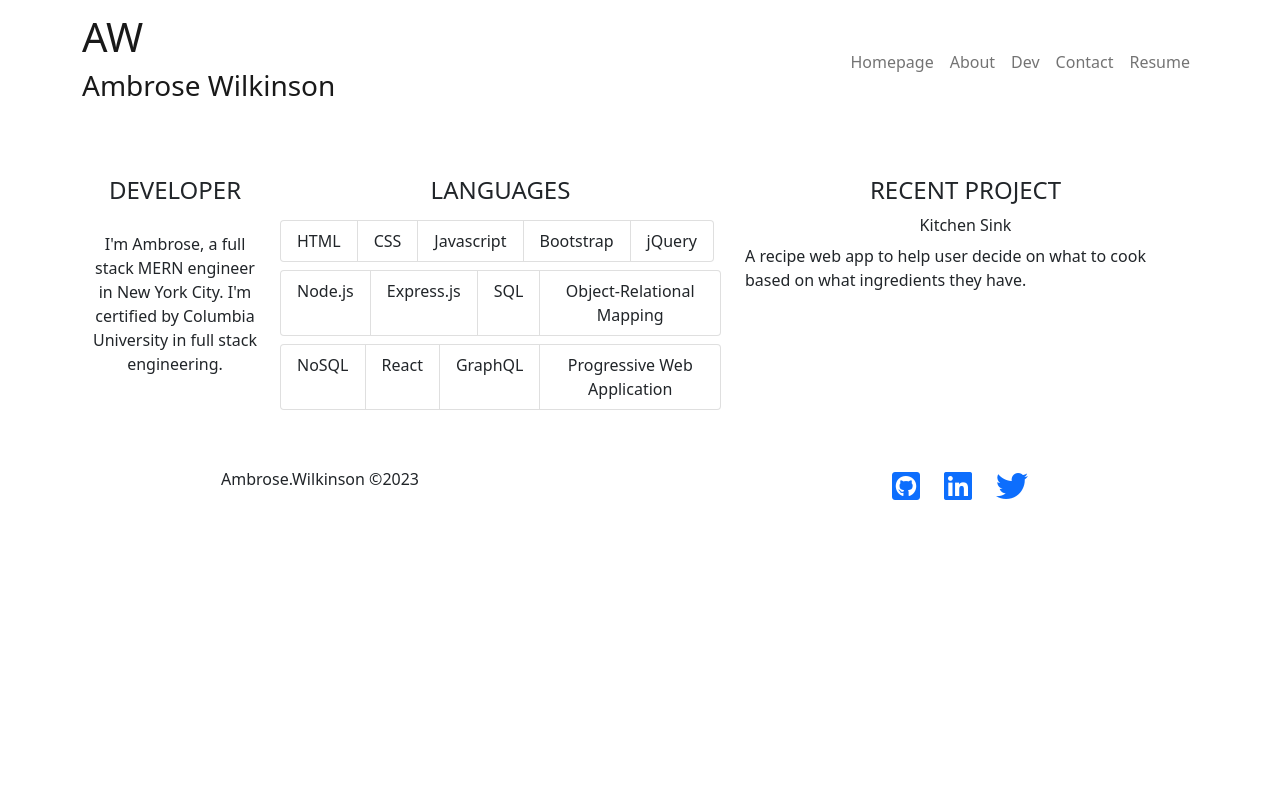
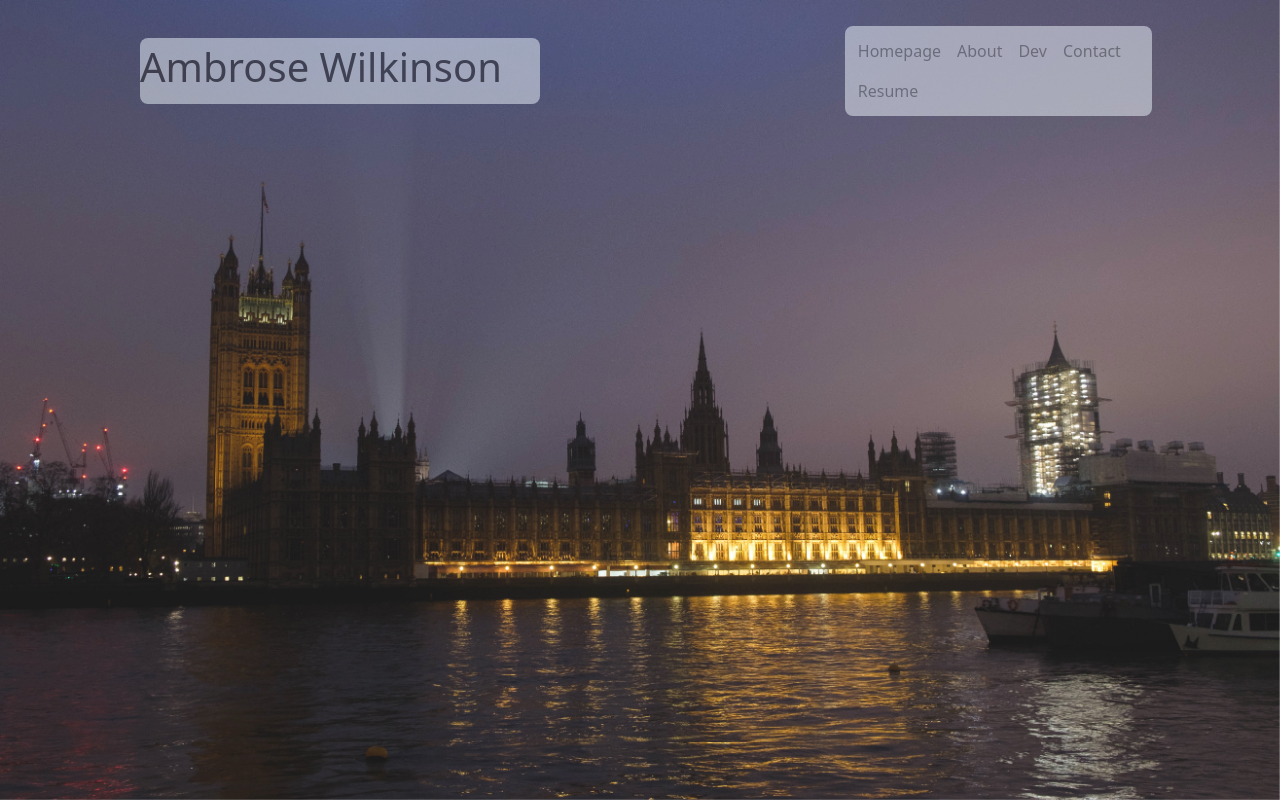
Before and after one commit to a-breezy/portfolio, a React (Create React App) app: page / in a window 1280 px wide. Shown: the top 802 px of the page. Built offline with nearby package versions, Linux system fonts and the light colour scheme.

Commit message:
added background photo as hero

```diff
--- a/src/App.js
+++ b/src/App.js
@@ -4,12 +4,13 @@ import React, { useState } from "react";
 
 // import Header from "./components/Header";
 import Footer from "./components/Footer";
-import Header from "./components/Header";
+import Navagation from "./components/Nav";
 import Homepage from "./components/Homepage";
 import About from "./components/About";
 import DevPortfolio from "./components/DevPortfolio";
 import Resume from "./components/Resume";
 import Contact from "./components/Contact";
+import Skills from "./components/Skills";
 
 import { ThemeProvider } from "react-bootstrap";
 import "bootstrap/dist/css/bootstrap.min.css";
@@ -30,14 +31,17 @@ function App() {
 		<ThemeProvider
 			breakpoints={["xxxl", "xxl", "xl", "lg", "md", "sm", "xs", "xxs"]}
 		>
-			<div >
-				<Header
+			<div id="hero">
+				<Navagation
 					pages={pages}
 					currentPage={currentPage}
 					setCurrentPage={setCurrentPage}
 				/>
 			</div>
-			<main>{currentPage.component}</main>
+			<main>
+				{/* {currentPage.component} */}
+				<Skills />
+			</main>
 
 			<Footer />
 		</ThemeProvider>
--- a/src/components/Homepage/index.js
+++ b/src/components/Homepage/index.js
@@ -1,6 +1,6 @@
 import React from "react";
 import { Container } from "react-bootstrap";
-import Header from "../Header";
+import Header from "../Nav";
 import Skills from "../Skills";
 
 const Homepage = () => {
--- a/src/components/Header/index.js
+++ b/src/components/Nav/index.js
@@ -4,7 +4,7 @@ import { Container, Navbar, Nav } from "react-bootstrap";
 // import "./index.scss";
 // import Navbar from "../Navbar";
 
-const Header = (props) => {
+const Navagation = (props) => {
 	const { pages = [], currentPage, setCurrentPage } = props;
 
 	// useEffect(() => {
@@ -12,14 +12,13 @@ const Header = (props) => {
 	// }, [currentPage]);
 
 	return (
-		<header className="header">
+		<header id="nav" className="header">
 			<Navbar expand="md" sticky="top">
 				<Container>
-					<Navbar.Brand href="/">
-						<h1 className="logo">AW</h1>
-						<h3 className="name">Ambrose Wilkinson</h3>
+					<Navbar.Brand className="nav logo" href="/">
+						<h1>Ambrose Wilkinson</h1>
 					</Navbar.Brand>
-					<Nav className="navlinks">
+					<Nav className="navlinks nav">
 						{pages.map((page, i) => (
 							<Nav.Link
 								className={`text-center ${currentPage.name === page.name}`}
@@ -41,4 +40,4 @@ const Header = (props) => {
 	);
 };
 
-export default Header;
+export default Navagation;
--- a/src/index.css
+++ b/src/index.css
@@ -1,7 +1,7 @@
 body {
 	margin: 0;
-  font-family: -apple-system, BlinkMacSystemFont, 'Segoe UI', 'Roboto', 'Oxygen',
-    'Ubuntu', 'Cantarell', 'Fira Sans', 'Droid Sans', 'Helvetica Neue',
+	font-family: -apple-system, BlinkMacSystemFont, "Segoe UI", "Roboto", "Oxygen",
+		"Ubuntu", "Cantarell", "Fira Sans", "Droid Sans", "Helvetica Neue",
 		sans-serif;
 	-webkit-font-smoothing: antialiased;
 	-moz-osx-font-smoothing: grayscale;
@@ -9,6 +9,53 @@ body {
 }
 
 code {
-  font-family: source-code-pro, Menlo, Monaco, Consolas, 'Courier New',
+	font-family: source-code-pro, Menlo, Monaco, Consolas, "Courier New",
 		monospace;
 }
+
+#hero {
+	background-image: url("../src/assets/img/homepage/london-banner.jpg");
+	background-repeat: no-repeat;
+	background-position: right top;
+	background-attachment: fixed;
+	background-size: 100vw 100vh;
+	opacity: 0.9;
+	height: 100vh;
+}
+
+header {
+	margin-top: 30px;
+	position: absolute;
+	left: 10%;
+	right: 10%;
+	/* background-color: aliceblue;
+	opacity: 0.5;
+	width: 80%;
+	border-radius: 8px; */
+}
+
+.nav {
+	background-color: aliceblue;
+	opacity: 0.5;
+	width: 80%;
+	border-radius: 8px;
+}
+
+.nav.logo {
+	position: relative;
+	width: 40%;
+	text-align: center;
+}
+
+.nav.navlinks {
+	/* padding: 10; */
+	position: absolute;
+	padding: 5px;
+	right: 0px;
+	width: 30%;
+}
+
+#footer {
+	position: relative;
+	bottom: 0px;
+}
```
Lines whose indentation alone changed are shown as unchanged.
